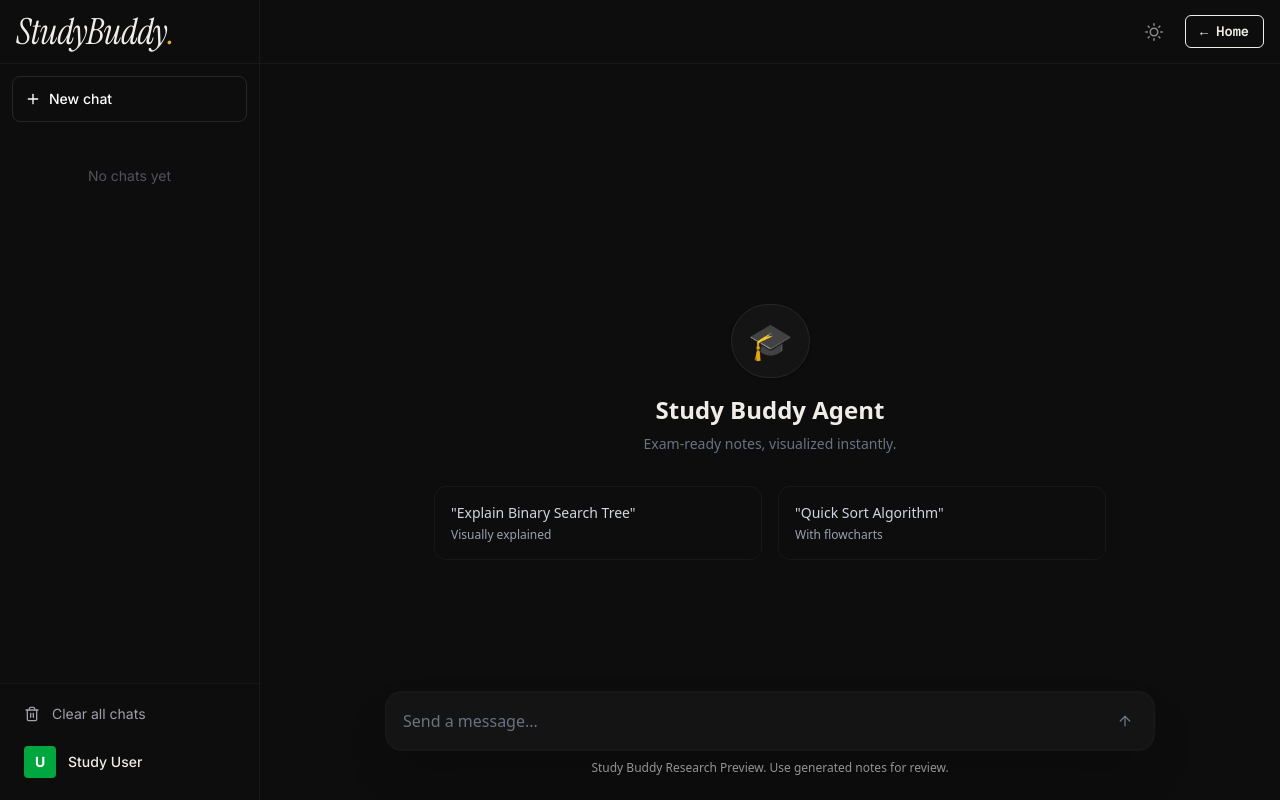
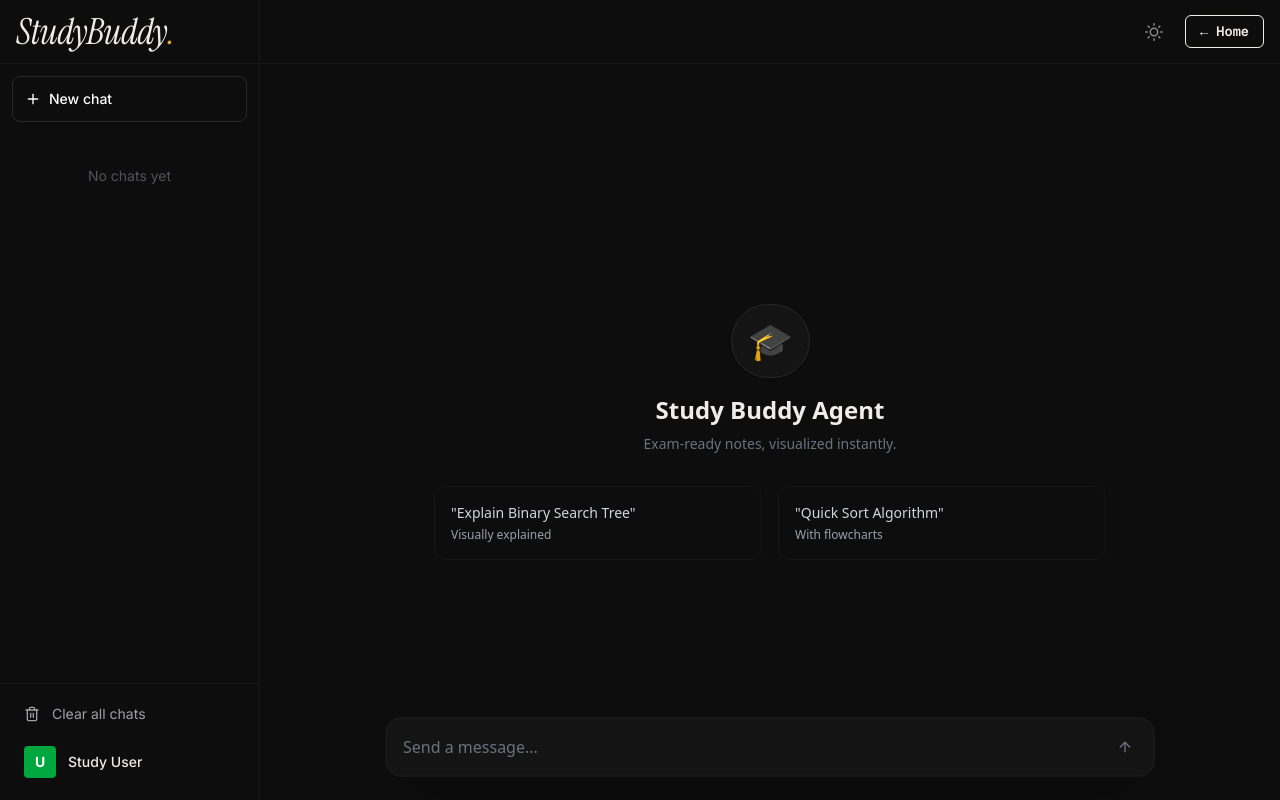
Before and after one commit to SambhavSirohi05/StudyBuddy, a Next.js app: page /chat in a window 1280 px wide. Built offline with nearby package versions, Linux system fonts and the light colour scheme.

Commit message:
style: remove research preview disclaimer text from chat input area

```diff
--- a/components/ChatInterface.tsx
+++ b/components/ChatInterface.tsx
@@ -181,9 +181,6 @@ export default function ChatInterface({
                                 <ArrowUp className="w-4 h-4" />
                             </button>
                         </form>
-                        <div className={`text-center mt-2.5 text-xs hidden md:block ${isDarkMode ? 'text-[#a3a3a3]' : 'text-gray-400'}`}>
-                            Study Buddy Research Preview. Use generated notes for review.
-                        </div>
                     </div>
                 </div>
 
```
